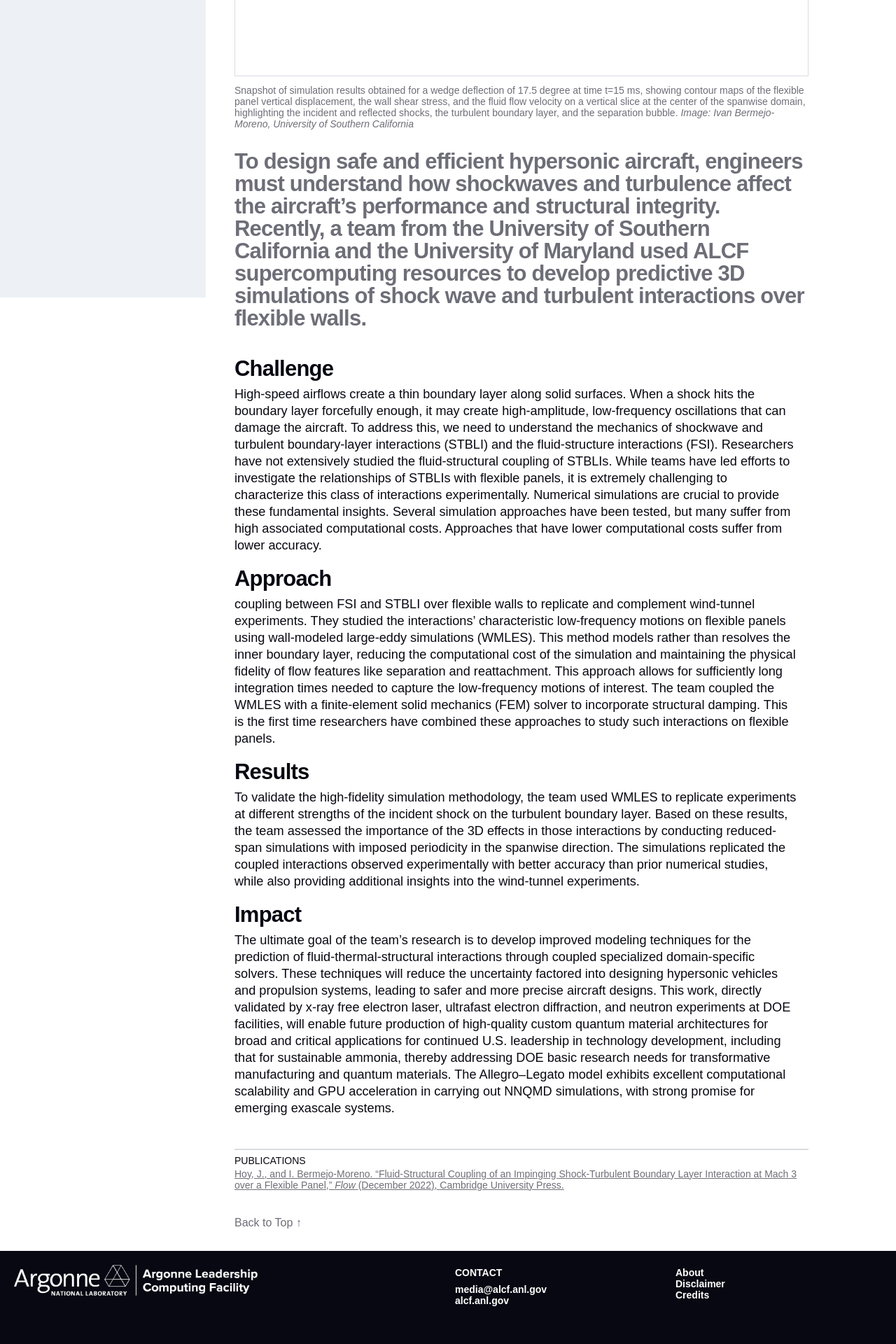
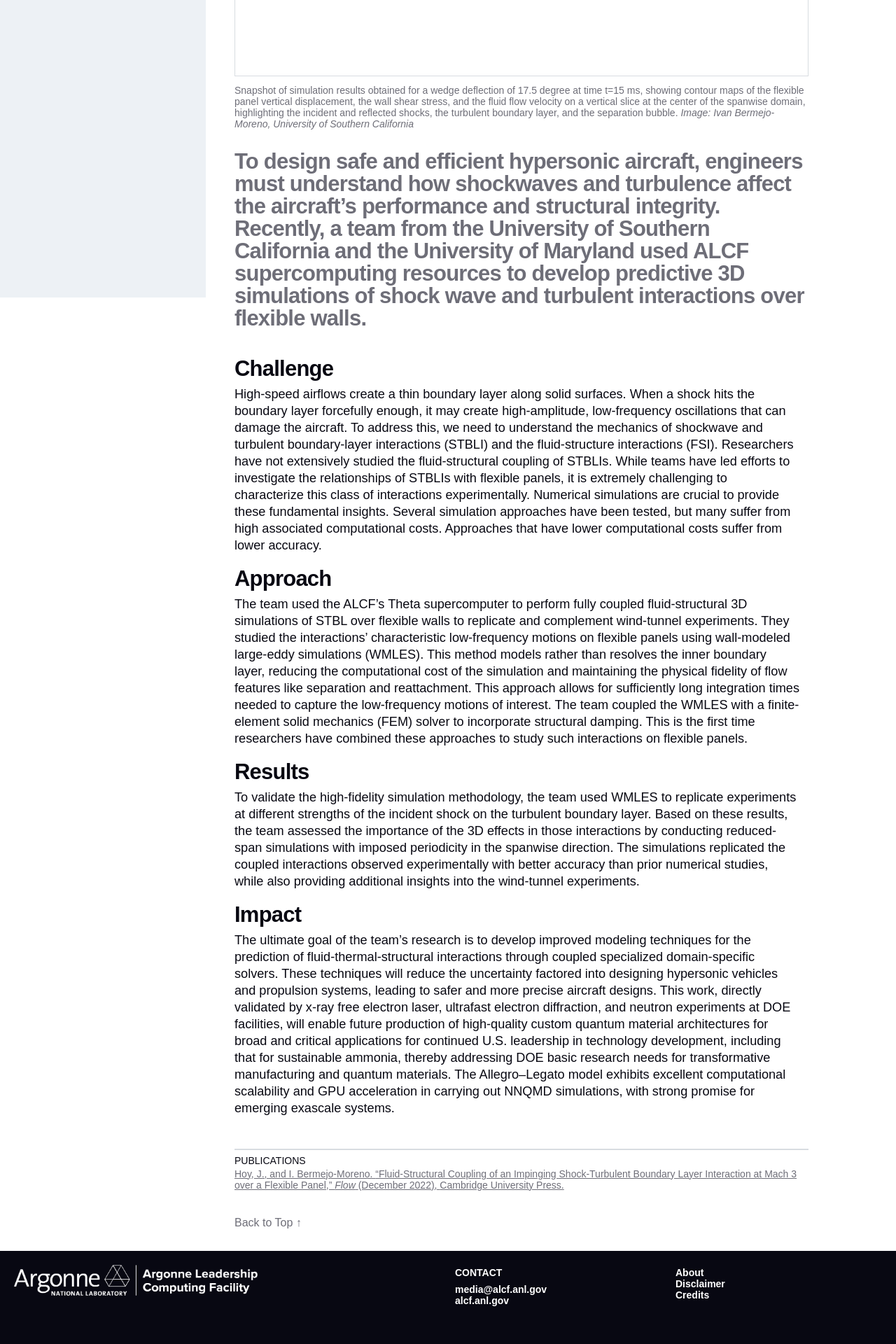
Before and after one commit to argonne-lcf/AR2024, a Jekyll site: the page built from _highlights/07larsson.md, in a window 1280 px wide. Shown: the part 919-2839 px from the top of the page at 70% size. Built offline with Jekyll 4.4.1, drawn with Linux system fonts in a browser that asks for light colours; some web fonts are replaced.

Commit message:
Update 07larsson.md
finalized text

```diff
--- a/_highlights/07larsson.md
+++ b/_highlights/07larsson.md
@@ -39,8 +39,7 @@ High-speed airflows create a thin boundary layer along solid surfaces. When a sh
 
 ## Approach
 
-coupling between FSI and STBLI over flexible walls to replicate and complement wind-tunnel experiments. They studied the interactions’ characteristic low-frequency motions on flexible panels using wall-modeled large-eddy simulations (WMLES). This method models rather than resolves the inner boundary layer, reducing the computational cost of the simulation and maintaining the physical fidelity of flow features like separation and reattachment. This approach allows for sufficiently long integration times needed to capture the low-frequency motions of interest. The team coupled the WMLES with a finite-element solid mechanics (FEM) solver to incorporate structural damping. This is the first time researchers have combined these approaches to study such interactions on flexible panels.
-
+The team used the ALCF’s Theta supercomputer to perform fully coupled fluid-structural 3D simulations of STBL over flexible walls to replicate and complement wind-tunnel experiments. They studied the interactions’ characteristic low-frequency motions on flexible panels using wall-modeled large-eddy simulations (WMLES). This method models rather than resolves the inner boundary layer, reducing the computational cost of the simulation and maintaining the physical fidelity of flow features like separation and reattachment. This approach allows for sufficiently long integration times needed to capture the low-frequency motions of interest. The team coupled the WMLES with a finite-element solid mechanics (FEM) solver to incorporate structural damping. This is the first time researchers have combined these approaches to study such interactions on flexible panels.
 
 
 ## Results
```
